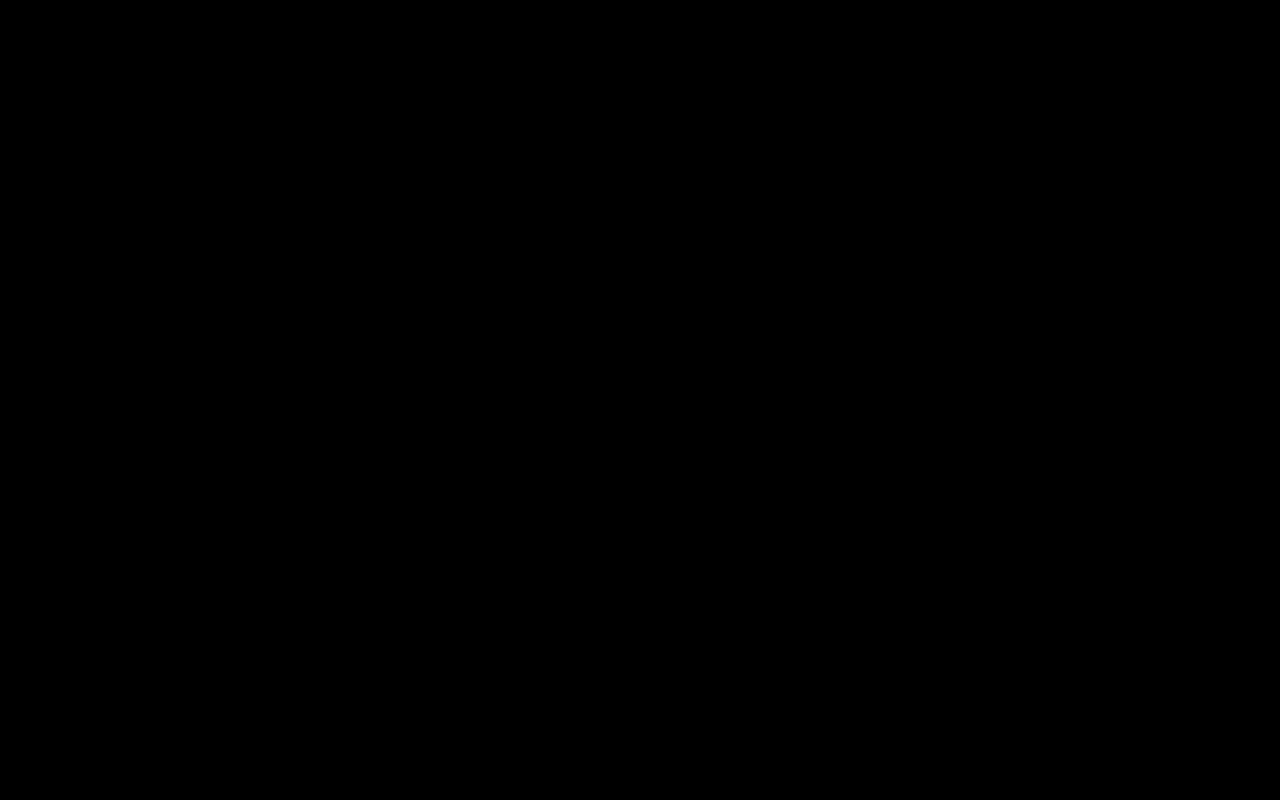
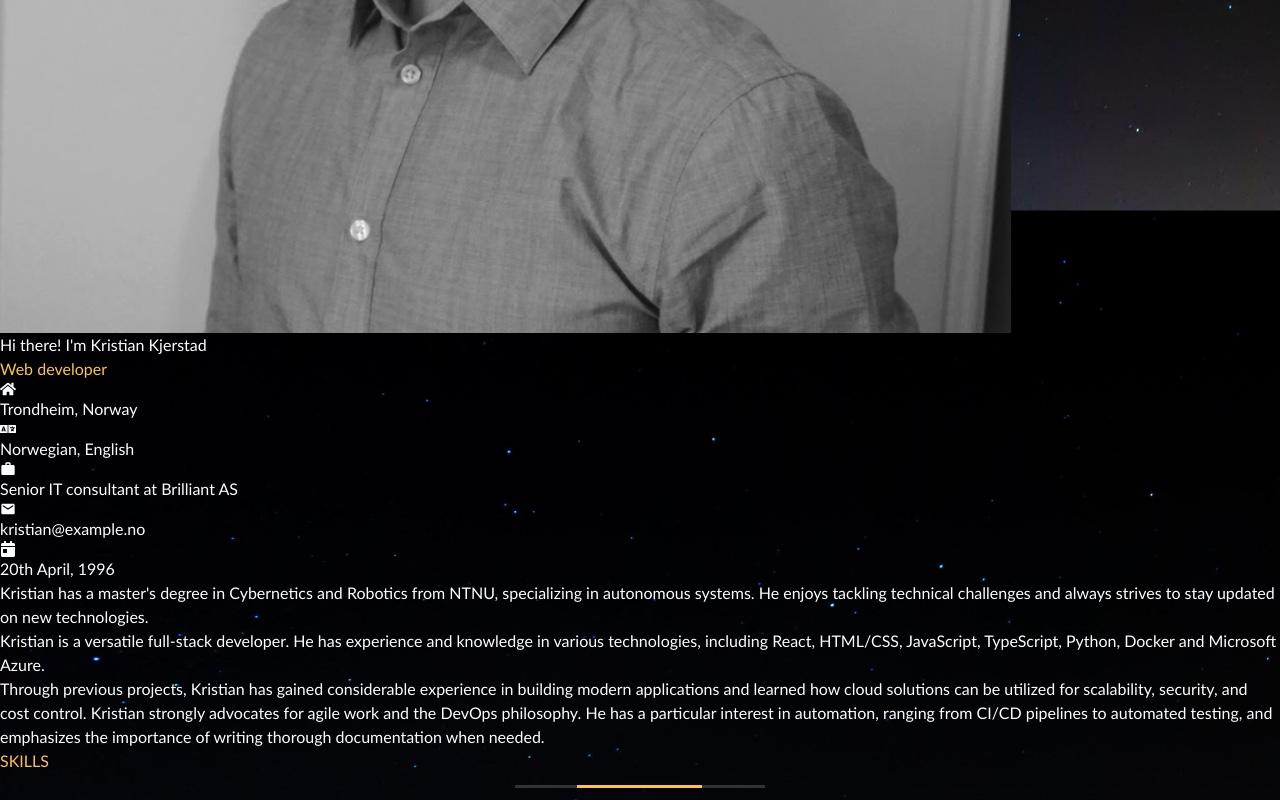
Before and after one commit to KristianKjerstad/personal-portfolio, a React (Vite) app: page / in a window 1280 px wide. Shown: the part 904-1704 px from the top of the page. Before the commit the page ends 800 px from the top, so only its background shows below. Built offline with nearby package versions, Linux system fonts and the light colour scheme.

Commit message:
add about me section

```diff
--- a/package.json
+++ b/package.json
@@ -12,7 +12,8 @@
   "dependencies": {
     "react": "^18.2.0",
     "react-burger-menu": "^3.0.9",
-    "react-dom": "^18.2.0"
+    "react-dom": "^18.2.0",
+    "react-icons": "^4.12.0"
   },
   "devDependencies": {
     "@types/react": "^18.2.43",
--- a/src/App.tsx
+++ b/src/App.tsx
@@ -4,6 +4,7 @@ import { Header } from './components/Header'
 // import viteLogo from '/vite.svg'
 import "./App.css"
 import { SectionDivider } from './components/SectionDivider'
+import { AboutMe } from './components/AboutMe'
 
 function App() {
   const [count, setCount] = useState(0)
@@ -21,6 +22,8 @@ function App() {
     <h2 className="text-4xl pb-4 opacity-70">Web developer</h2>
     <button>Contact</button>
     <SectionDivider title='About me' />
+    <AboutMe />
+    <SectionDivider title='Skills' />
     </div>  )
 }
 
--- /dev/null
+++ b/src/components/AboutMe.tsx
@@ -0,0 +1,36 @@
+// import "../SectionDivider.css"
+import { AiFillCopyrightCircle } from "react-icons/ai";
+import { FaHome, FaLanguage, FaCalendarDay } from "react-icons/fa";
+import profilePicture from '../assets/profile.jpeg'
+import { MdWork } from "react-icons/md";
+import { MdEmail } from "react-icons/md";
+export const AboutMe = () => {
+
+    const paragraphStyle = "opacity-70 pt-4"
+    const items = [
+        { id: 1, text: 'Trondheim, Norway', icon: <FaHome  /> },
+        { id: 2, text: 'Norwegian, English', icon: <FaLanguage /> },
+        { id: 3, text: 'Senior IT consultant at Brilliant AS', icon: <MdWork /> },
+        { id: 4, text: 'kristian@example.no', icon: <MdEmail /> },
+        { id: 5, text: '20th April, 1996', icon: <FaCalendarDay /> },
+      ];
+
+    return <div>        <img src={profilePicture}></img>
+        <h2 className="text-4xl pt-16 pb-2">Hi there! I'm Kristian Kjerstad</h2>
+        <h3 className="text-4xl">Web developer</h3>
+        <ul className="pb-4 pt-4">
+      {items.map((item) => (
+        <li key={item.id} className="flex items-center mb-2" >
+          {item.icon}
+          <span className="ml-4">{item.text}</span>
+        </li>
+      ))}
+    </ul>
+        <p className={paragraphStyle}>Kristian has a master's degree in Cybernetics and Robotics from NTNU, specializing in autonomous systems. He enjoys tackling technical challenges and always strives to stay updated on new technologies.</p>
+
+        <p className={paragraphStyle}>Kristian is a versatile full-stack developer. He has experience and knowledge in various technologies, including React, HTML/CSS, JavaScript, TypeScript, Python, Docker and Microsoft Azure. </p>
+
+        <p className={paragraphStyle}>Through previous projects, Kristian has gained considerable experience in building modern applications and learned how cloud solutions can be utilized for scalability, security, and cost control. Kristian strongly advocates for agile work and the DevOps philosophy. He has a particular interest in automation, ranging from CI/CD pipelines to automated testing, and emphasizes the importance of writing thorough documentation when needed.</p>
+
+    </div>
+}
```
Also changed, not shown: src/assets/profile.jpeg (added), 1 other file (tests, documents, lock files or other folders).
